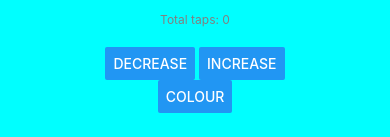
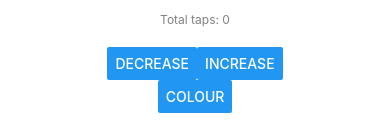
Before and after one commit to PythonicVirtuoso/AP, a React Native app: screen / in a window 390 px wide. Shown: the part 496-633 px from the top of the page. Built offline with nearby package versions, Linux system fonts and the light colour scheme.

Commit message:
second commit

```diff
--- a/App.js
+++ b/App.js
@@ -1,61 +1,106 @@
+//imports functions from different libraries
 import { StatusBar } from "expo-status-bar";
 import { useState } from "react";
 import { StyleSheet, Text, View, Button, Image } from "react-native";
 
+//exports the script underneath as a default function
 export default function App() {
+  /*creates two constant variables and assigns them the setState function and a numeric value
+  so the numeric value can be dynamically changed later on.
+  */
   const [value, setValue] = useState(0);
   const [totalTaps, setTotalTaps] = useState(0);
-  const [color, setColor] = useState("#00ffff");
+  const [color, setColor] = useState(0);
 
+  /* creates a variable and a function, and the values in the function are assigned to the variable.
+  The aforementioned dynamic variables are set to increment with 1 in this function.
+  */
   const incrementValue = () => {
     setValue(value + 1);
     setTotalTaps(totalTaps + 1);
 
+    //this simply prints out what happens in this function.
     console.log("Value: " + (value + 1));
   };
 
+  //same as above
   const decrementValue = () => {
-    setValue(value + 1);
+    setValue(value - 1);
     setTotalTaps(totalTaps + 1);
 
     console.log("Value: " + (value - 1));
   };
 
-  const backgroundColor = () => {
-    setColor(color);
+  /*similar as above but instead of incrementetion it uses a function to
+  change background colour.
+  */
+  const setBackgroundColor = () => {
+    setColor(color + 1);
 
-    console.log("Value: " + color);
+    /* function that gives you antiquewhite when you press aliceblue, then aliceblue
+    when you press antiquewhite
+    */
+    if (color == `#f0f8ff`) {
+      setColor(`#faebd7`);
+    } else {
+      setColor(`#f0f8ff`);
+    }
+
+    console.log("Colour: " + color);
   };
 
+  const styles = StyleSheet.create({
+    container: {
+      flex: 1,
+      backgroundColor: color,
+      alignItems: "center",
+      justifyContent: "center",
+    },
+  });
+
+  //the code that is returned to the script
   return (
     <View
-      style={{
-        flex: 1,
-        backgroundColor: color,
-        alignItems: "center",
-        justifyContent: "center",
-      }}
+      //the style of the script
+      style={styles.container}
     >
       <View>
         <Image
+          //an image thats added to the script with style by use of the "Image" import.
           source={{
             uri: "https://m.media-amazon.com/images/I/71uJRRJgeiL._AC_SS450_.jpg",
           }}
           style={{ width: 200, height: 200 }}
         />
       </View>
-      <Text style={{ fontSize: 60, marginBottom: -20 }}>{value}</Text>
-      <Text style={{ fontSize: 12, padding: 20, color: "grey" }}>
+      <Text
+        /*adds the value variable into expo with style */ style={{
+          fontSize: 60,
+          marginBottom: -20,
+        }}
+      >
+        {value}
+      </Text>
+      <Text
+        /*same but with totalTaps variable*/ style={{
+          fontSize: 12,
+          padding: 20,
+          color: "grey",
+        }}
+      >
         {"Total taps: " + totalTaps}
       </Text>
       <StatusBar style="auto" />
-      <View style={{ flexDirection: "row" }}>
+      <View
+        /*creates buttons that allows you to press your functions in the app*/ style={{
+          flexDirection: "row",
+        }}
+      >
         <Button onPress={decrementValue} title="Decrease" />
-        <Text> </Text>
         <Button onPress={incrementValue} title="Increase" />
       </View>
       <View>
-        <Button onPress={backgroundColor} title="Colour" />
+        <Button onPress={setBackgroundColor} title="Colour" />
       </View>
     </View>
   );
```
